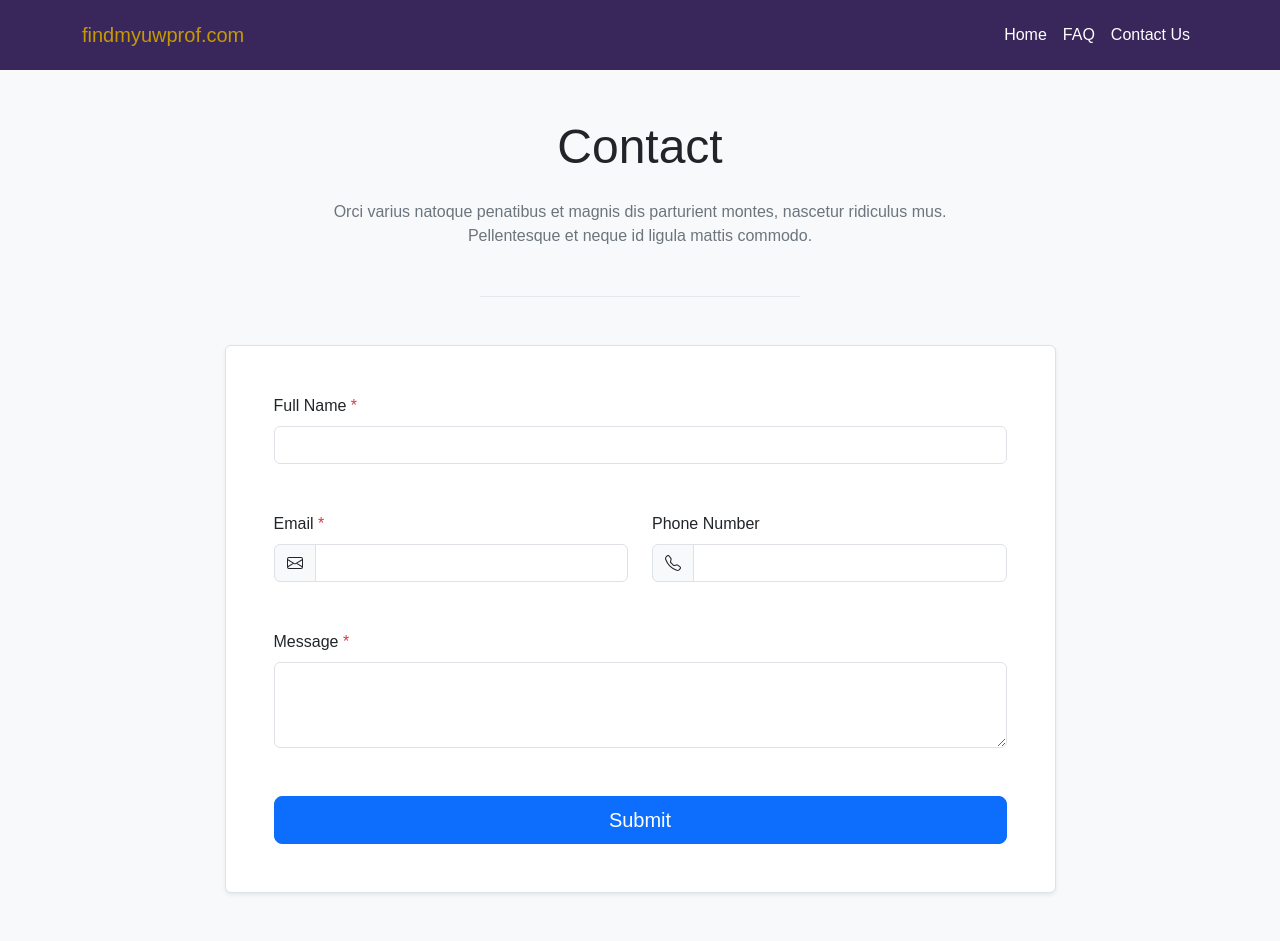
After one commit to AnonymousBazinga/FindMyProf, a Flask app: page /contact in a window 1280 px wide. The commit adds this page. Run offline with Flask 3, Linux system fonts and the light colour scheme.

Commit message:
UI Revamp, Part 1. Added FAQ and Contact pages with basic UI outline.

```diff
--- a/app.py
+++ b/app.py
@@ -22,10 +22,10 @@ def getProfName(department, course_number, section):
         instructor_name = instructor_name_element.find('span', {'class': 'name'}).text.strip()
         result = {
             'course_title': course_title,
-            'instructor_info': f"Instructor's name is: {instructor_name}"
+            'instructor_info': instructor_name
         }
     else:
-        result = {'course_title': course_title, 'instructor_info': "Instructor information not available."}
+        result = {'course_title': course_title, 'instructor_info': "Instructor information is unavailable."}
 
     return result
 
@@ -34,9 +34,17 @@ def getProfName(department, course_number, section):
 def index():
     return render_template('index.html')
 
+@app.route('/faq')
+def faq():
+    return render_template('faq.html')
+
+@app.route('/contact')
+def contact():
+    return render_template('contact.html')
+
 @app.route('/process', methods=['POST'])
 def process():
-    class_info = request.form['class'].split(',')
+    class_info = courseSplitter(request.form['class'])
     section = request.form['section']
 
     # Validate class_info and section or add additional error checking if needed
@@ -48,12 +56,33 @@ def process():
     result = getProfName(department, course_number, section)
     return render_template('result.html', result=result)
 
+def courseSplitter(nameOfClass):
+    #Check this - does strip return a value or not?
+    nameOfClass = nameOfClass.strip()
+    print(nameOfClass.find(","))
+    if (nameOfClass.find(",") != -1):
+        print("here")
+        return nameOfClass.split(",")
+    else:
+        pos = -1
+        for i in nameOfClass:
+            pos+=1
+            print(pos)
+            print(i)
+            try:
+                i = int(i)
+            except Exception as e:
+                continue
+            else:
+                break
+        return [nameOfClass[0:pos].strip(), nameOfClass[pos:].strip()]
 
 def extract_first_last_names(full_name):
-    #convert to a name
-    print("BEFORE: ", full_name, " WITH ", full_name.index(":"))
-    full_name = full_name[full_name.index(":")+1:]
-    print("AFTER: ", full_name)
+    if full_name.find(":") != -1:
+        #convert to a name
+        print("BEFORE: ", full_name, " WITH ", full_name.index(":"))
+        full_name = full_name[full_name.index(":")+1:]
+        print("AFTER: ", full_name)
 
     # Split the full name by spaces and extract the first and last names
     names = full_name.split()
--- /dev/null
+++ b/static/common-styles.css
@@ -0,0 +1,19 @@
+/* Common styles for all pages */
+body {
+    font-family: Arial, sans-serif; /* Default font family for all pages */
+    /*font-family: 'Lato', sans-serif;*/
+}
+
+.navbar-custom {
+    background-color: #39275B; /* Purple navbar */
+    padding: 15px 0; /* Adjust padding to increase height */
+}
+
+.navbar-custom .navbar-brand {
+    color: #C79900; /* Gold text color for navbar brand */
+    /* alternatively you can use color #8E632A */
+}
+
+.navbar-custom .navbar-nav .nav-link {
+    color: white; /* White text color for navbar links */
+}
--- /dev/null
+++ b/templates/contact.html
@@ -0,0 +1,113 @@
+<!DOCTYPE html>
+<html lang="en">
+<head>
+    <meta charset="UTF-8">
+    <meta name="viewport" content="width=device-width, initial-scale=1.0">
+    <title>Contact Page - FindMyUWProf.com</title>
+    <link href="https://cdn.jsdelivr.net/npm/bootstrap@5.3.0-alpha1/dist/css/bootstrap.min.css" rel="stylesheet">
+    <link href="/static/common-styles.css" rel="stylesheet">
+    <link href="/static/faq-styles.css" rel="stylesheet">
+
+    <!-- Google Analytics tracking code -->
+    <script async src="https://www.googletagmanager.com/gtag/js?id=G-LMFYSFGE4Y"></script>
+    <script>
+        window.dataLayer = window.dataLayer || [];
+        function gtag() { dataLayer.push(arguments); }
+        gtag('js', new Date());
+
+        gtag('config', 'G-LMFYSFGE4Y');
+    </script>
+</head>
+<body>
+    <!-- Navigation Bar -->
+    <nav class="navbar navbar-expand-lg navbar-dark navbar-custom">
+        <div class="container">
+            <a class="navbar-brand" href="/">findmyuwprof.com</a>
+            <button class="navbar-toggler" type="button" data-bs-toggle="collapse" data-bs-target="#navbarNav"
+                aria-controls="navbarNav" aria-expanded="false" aria-label="Toggle navigation">
+                <span class="navbar-toggler-icon"></span>
+            </button>
+            <div class="collapse navbar-collapse" id="navbarNav">
+                <ul class="navbar-nav ms-auto">
+                    <li class="nav-item">
+                        <a class="nav-link" href="/">Home</a>
+                    </li>
+                    <li class="nav-item">
+                        <a class="nav-link" href="faq">FAQ</a>
+                    </li>
+                    <li class="nav-item">
+                        <a class="nav-link" href="contact">Contact Us</a>
+                    </li>
+                </ul>
+            </div>
+        </div>
+    </nav>
+
+   <!-- Contact 1 - Bootstrap Brain Component -->
+    <section class="bg-light py-3 py-md-5">
+        <div class="container">
+        <div class="row justify-content-md-center">
+            <div class="col-12 col-md-10 col-lg-8 col-xl-7 col-xxl-6">
+            <h2 class="mb-4 display-5 text-center">Contact</h2>
+            <p class="text-secondary mb-5 text-center">Orci varius natoque penatibus et magnis dis parturient montes, nascetur ridiculus mus. Pellentesque et neque id ligula mattis commodo.</p>
+            <hr class="w-50 mx-auto mb-5 mb-xl-9 border-dark-subtle">
+            </div>
+        </div>
+        </div>
+
+        <div class="container">
+        <div class="row justify-content-lg-center">
+            <div class="col-1 col-lg-9">
+            <div class="bg-white border rounded shadow-sm overflow-hidden">
+
+                <form action="#!">
+                <div class="row gy-4 gy-xl-5 p-4 p-xl-5">
+                    <div class="col-12">
+                    <label for="fullname" class="form-label">Full Name <span class="text-danger">*</span></label>
+                    <input type="text" class="form-control" id="fullname" name="fullname" value="" required>
+                    </div>
+                    <div class="col-12 col-md-6">
+                    <label for="email" class="form-label">Email <span class="text-danger">*</span></label>
+                    <div class="input-group">
+                        <span class="input-group-text">
+                        <svg xmlns="http://www.w3.org/2000/svg" width="16" height="16" fill="currentColor" class="bi bi-envelope" viewBox="0 0 16 16">
+                            <path d="M0 4a2 2 0 0 1 2-2h12a2 2 0 0 1 2 2v8a2 2 0 0 1-2 2H2a2 2 0 0 1-2-2V4Zm2-1a1 1 0 0 0-1 1v.217l7 4.2 7-4.2V4a1 1 0 0 0-1-1H2Zm13 2.383-4.708 2.825L15 11.105V5.383Zm-.034 6.876-5.64-3.471L8 9.583l-1.326-.795-5.64 3.47A1 1 0 0 0 2 13h12a1 1 0 0 0 .966-.741ZM1 11.105l4.708-2.897L1 5.383v5.722Z" />
+                        </svg>
+                        </span>
+                        <input type="email" class="form-control" id="email" name="email" value="" required>
+                    </div>
+                    </div>
+                    <div class="col-12 col-md-6">
+                    <label for="phone" class="form-label">Phone Number</label>
+                    <div class="input-group">
+                        <span class="input-group-text">
+                        <svg xmlns="http://www.w3.org/2000/svg" width="16" height="16" fill="currentColor" class="bi bi-telephone" viewBox="0 0 16 16">
+                            <path d="M3.654 1.328a.678.678 0 0 0-1.015-.063L1.605 2.3c-.483.484-.661 1.169-.45 1.77a17.568 17.568 0 0 0 4.168 6.608 17.569 17.569 0 0 0 6.608 4.168c.601.211 1.286.033 1.77-.45l1.034-1.034a.678.678 0 0 0-.063-1.015l-2.307-1.794a.678.678 0 0 0-.58-.122l-2.19.547a1.745 1.745 0 0 1-1.657-.459L5.482 8.062a1.745 1.745 0 0 1-.46-1.657l.548-2.19a.678.678 0 0 0-.122-.58L3.654 1.328zM1.884.511a1.745 1.745 0 0 1 2.612.163L6.29 2.98c.329.423.445.974.315 1.494l-.547 2.19a.678.678 0 0 0 .178.643l2.457 2.457a.678.678 0 0 0 .644.178l2.189-.547a1.745 1.745 0 0 1 1.494.315l2.306 1.794c.829.645.905 1.87.163 2.611l-1.034 1.034c-.74.74-1.846 1.065-2.877.702a18.634 18.634 0 0 1-7.01-4.42 18.634 18.634 0 0 1-4.42-7.009c-.362-1.03-.037-2.137.703-2.877L1.885.511z" />
+                        </svg>
+                        </span>
+                        <input type="tel" class="form-control" id="phone" name="phone" value="">
+                    </div>
+                    </div>
+                    <div class="col-12">
+                    <label for="message" class="form-label">Message <span class="text-danger">*</span></label>
+                    <textarea class="form-control" id="message" name="message" rows="3" required></textarea>
+                    </div>
+                    <div class="col-12">
+                    <div class="d-grid">
+                        <button class="btn btn-primary btn-lg" type="submit">Submit</button>
+                    </div>
+                    </div>
+                </div>
+                </form>
+
+            </div>
+            </div>
+        </div>
+        </div>
+    </section>
+
+    <!-- Bootstrap JS Bundle with Popper -->
+    <script src="https://cdn.jsdelivr.net/npm/@popperjs/core@2.11.6/dist/umd/popper.min.js"></script>
+    <script src="https://cdn.jsdelivr.net/npm/bootstrap@5.3.0-alpha1/dist/js/bootstrap.min.js"></script>
+</body>
+</html>
--- a/templates/index.html
+++ b/templates/index.html
@@ -18,10 +18,11 @@
     </script>
 </head>
 <body>
+
     <div class="container">
         <!-- Updated form to have one input for department and course number, and a separate input for section -->
         <form action="/process" method="post">
-            <label for="class">Enter Class (e.g., MATH,327):</label>
+            <label for="class">Enter Class (e.g., MATH 126):</label>
             <input type="text" id="class" name="class" required>
 
             <label for="section">Enter Section:</label>
--- a/templates/result.html
+++ b/templates/result.html
@@ -20,7 +20,7 @@
 <body>
     <div class="container">
         <h2>{{ result.course_title }}</h2>
-        <p>{{ result.instructor_info }}*</p>
+        <p>The course instructor is: {{ result.instructor_info }}*</p>
         <!-- Updated link to use professor_name as the parameter -->
         <a href="{{ url_for('rate_my_professor', professor_info=result.instructor_info) }}" target="_blank">Rate My Professor</a>
         <a href="/">Go back</a>
```
Also changed, not shown: templates/faq.html (added, +119 -0 lines), 1 other file.
